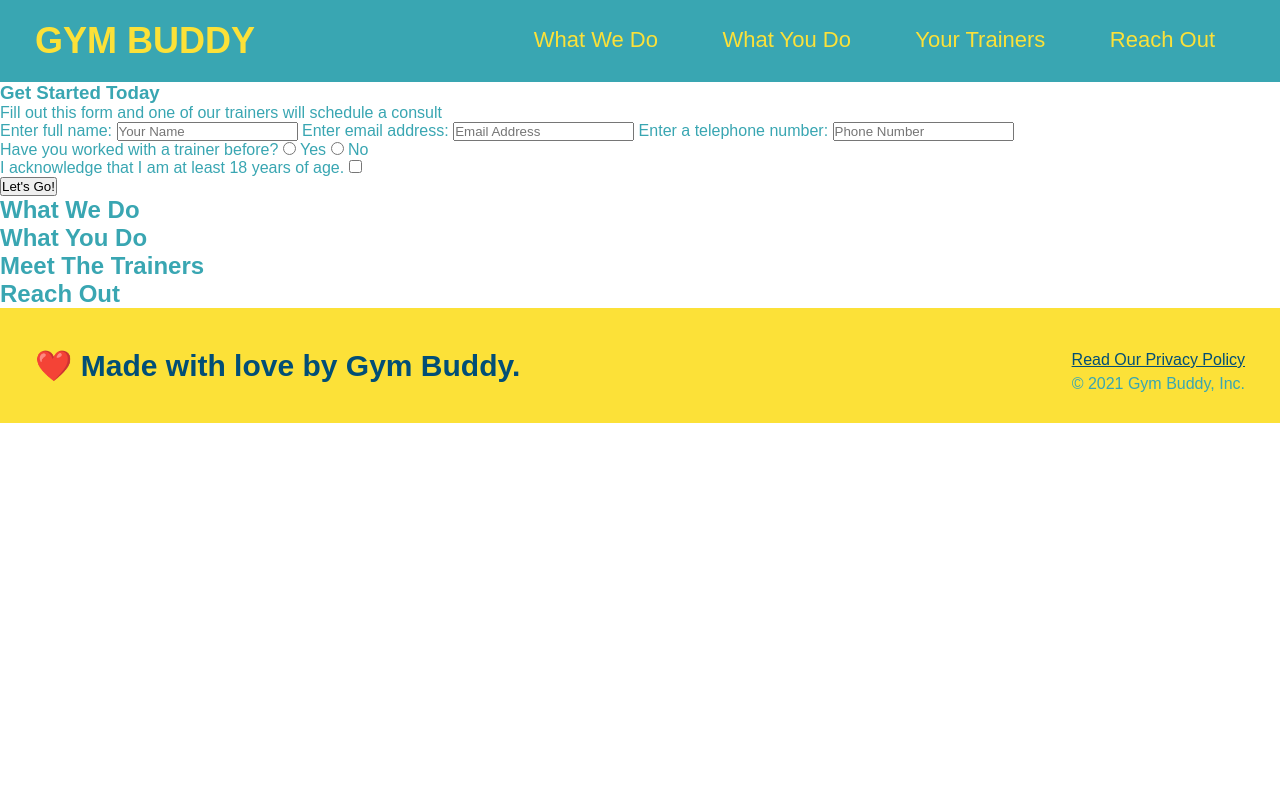
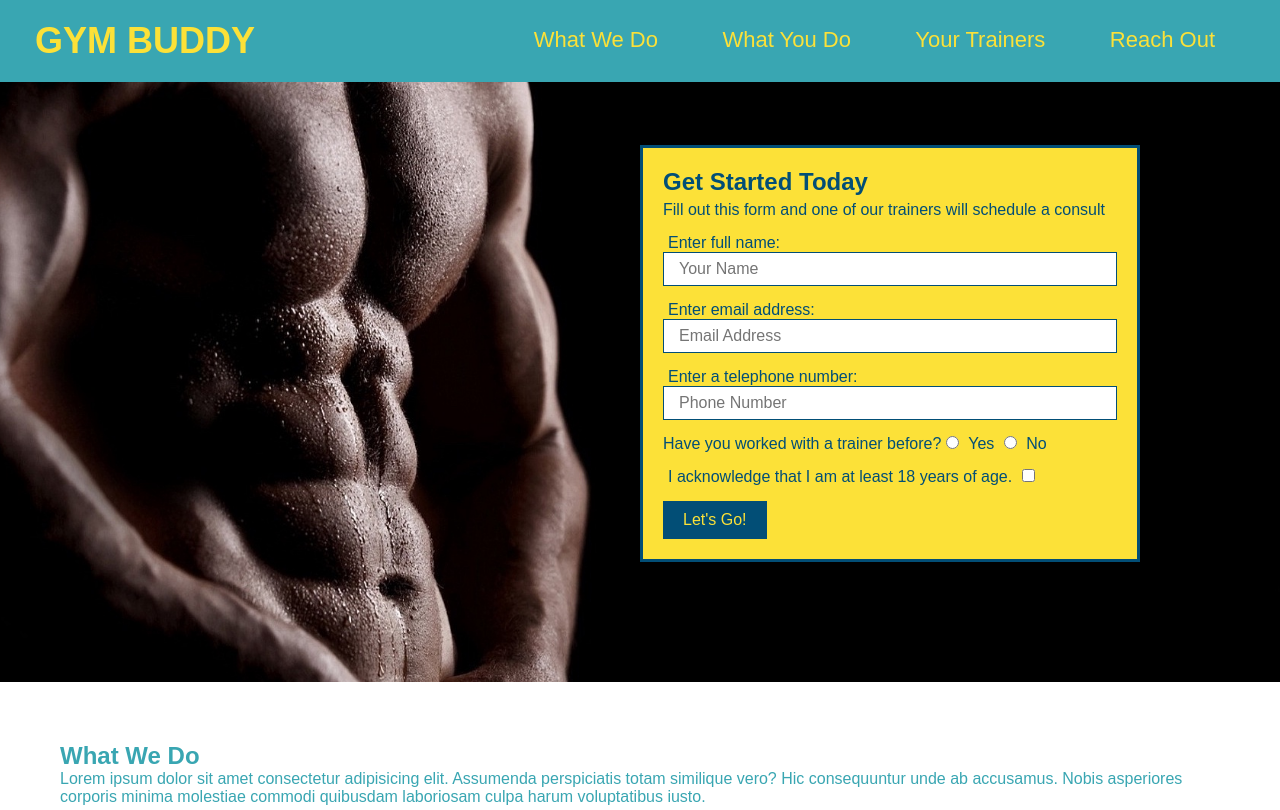
Before and after one commit to stewk033/gym-buddy, a plain HTML site: page index.html in a window 1280 px wide. Shown: the top 810 px of the page. Drawn offline with Linux system fonts and the light colour scheme.

Commit message:
add images and style to body

```diff
--- a/assets/css/style.css
+++ b/assets/css/style.css
@@ -66,3 +66,58 @@ footer div {
 footer a {
     color: #024e76;
 }
+
+/* hero style */
+section {
+    padding: 60px;
+}
+
+.hero {
+    background-image: url("../images/man_torso_muscles.jpg");
+    height: 600px;
+    background-size: cover;
+    background-position: center;
+    position: relative;
+}
+
+.hero-form {
+    background-color: #fce138;
+    padding: 20px;
+    width: 500px;
+    color: #024e76;
+    border: solid 3px #024e76;
+    position: absolute;
+    bottom: 120px;
+    right: 140px;
+}
+
+.hero-form p {
+    margin: 5px 0 15px 0;
+}
+
+.hero-form h3 {
+    font-size: 24px;
+    margin: 0;
+}
+
+.hero-form label {
+    margin: 0 5px;
+}
+
+.hero-form button {
+    color: #fce138;
+    background-color: #024e76;
+    border: none;
+    padding: 10px 20px;
+    font-size: 16px;
+}
+
+.form-input {
+    border: 1px solid #024e76;
+    display: block;
+    padding: 7px 15px;
+    font-size: 16px;
+    color: #024e76;
+    width: 100%;
+    margin-bottom: 15px;
+}
--- a/index.html
+++ b/index.html
@@ -34,17 +34,17 @@
         </header>
 
         <!-- hero/jumbotron -->
-        <section>
-            <div>
+        <section class="hero">
+            <div class="hero-form">
                 <h3>Get Started Today</h3>
                 <p>Fill out this form and one of our trainers will schedule a consult</p>
             <form>
                 <label for="name">Enter full name:</label>
-                <input type="text" placeholder="Your Name" name="name" id="name" />
+                <input class="form-input" type="text" placeholder="Your Name" name="name" id="name" />
                 <label for="email">Enter email address:</label>
-                <input type="email" placeholder="Email Address" name="email" id="email" />
+                <input class="form-input" type="email" placeholder="Email Address" name="email" id="email" />
                 <label for="phone">Enter a telephone number:</label>
-                <input type="tel" placeholder="Phone Number" name="phone" id="phone" />
+                <input class="form-input" type="tel" placeholder="Phone Number" name="phone" id="phone" />
                 <p>
                     Have you worked with a trainer before?
                     <input type="radio" name="trainer-confirm" id="trainer-yes" />
@@ -67,13 +67,38 @@
         <!-- end hero -->
 
         <!-- "what we do" section -->
-        <section>
+        <section id="what-we-do">
             <h2>What We Do</h2>
+            <p>Lorem ipsum dolor sit amet consectetur adipisicing elit. Assumenda perspiciatis totam similique vero? Hic consequuntur unde ab accusamus. Nobis asperiores corporis minima molestiae commodi quibusdam laboriosam culpa harum voluptatibus iusto.</p>
         </section>
 
         <!-- "what you do" section -->
-        <section>
+        <section id="what-you-do">
             <h2>What You Do</h2>
+
+            <div>
+                <img src="./assets/images/step-1.svg" alt="" />
+                <h3>Step 1: Fill Out the Form Above.</h3>
+                <p>You're already here, so why not?</p>
+            </div>
+
+            <div>
+                <img src="./assets/images/step-2.svg" alt="" />
+                <h3>Step 2: Consult with One of Our Trainers.</h3>
+                <p>Are you here to build muscle, lose weight, or just feel good?</p>
+            </div>
+
+            <div>
+                <img src="./assets/images/step-3.svg" alt="" />
+                <h3>Step 3: Get Moving.</h3>
+                <p>Hit the ground running (literally) once your trainer lays out your plan.</p>
+            </div>
+
+            <div>
+                <img src="./assets/images/step-4.svg" alt="" />
+                <h3>Step 4: See Results.</h3>
+                <p>Bi-weekly checkins with your trainer will keep you focused.</p>
+            </div>
         </section>
 
         <!-- "meet the trainers" section -->
```
Also changed, not shown: assets/images/man_torso_muscles.jpg (added), assets/images/step-1.svg (added), assets/images/step-2.svg (added), assets/images/step-3.svg (added), assets/images/step-4.svg (added).
